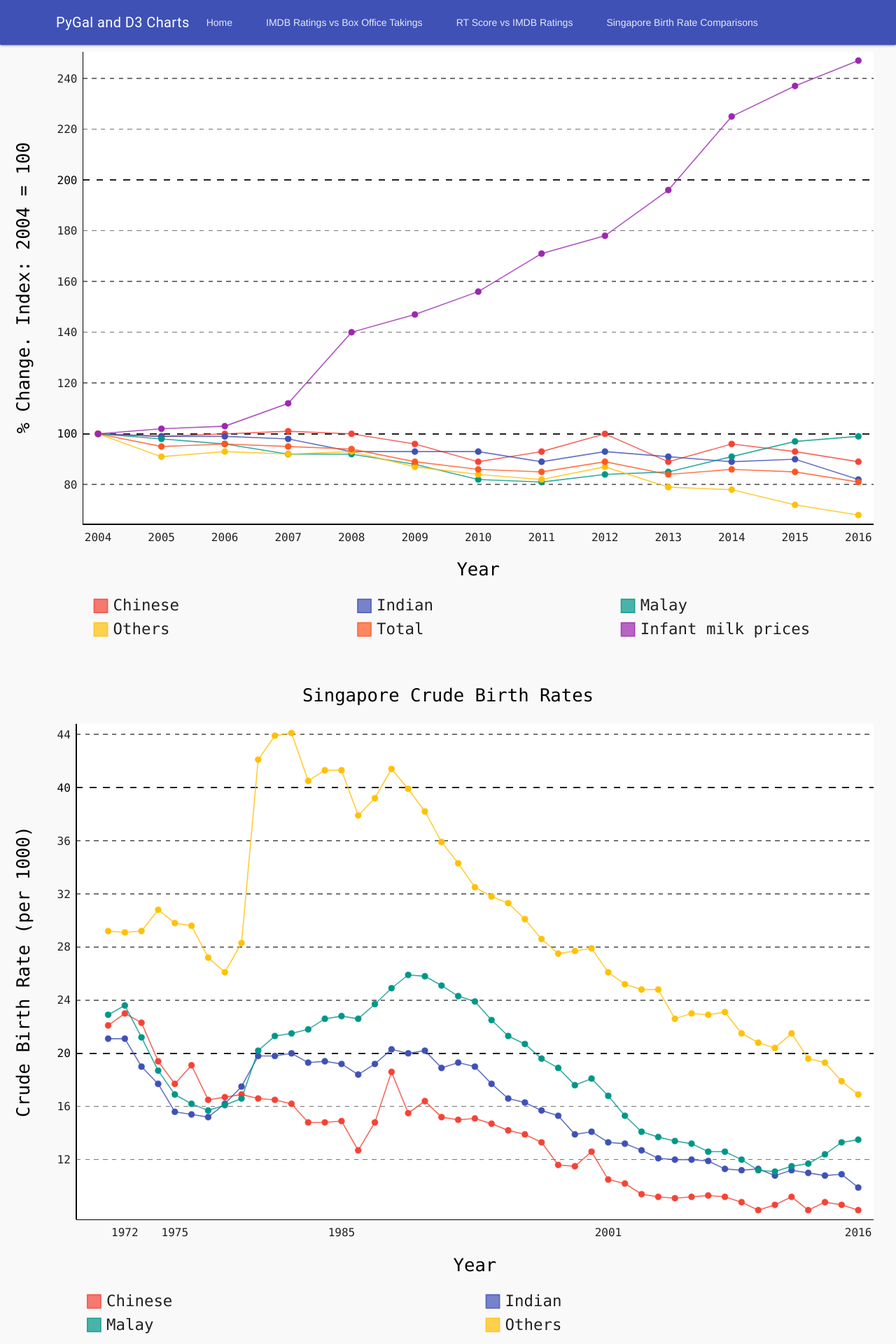
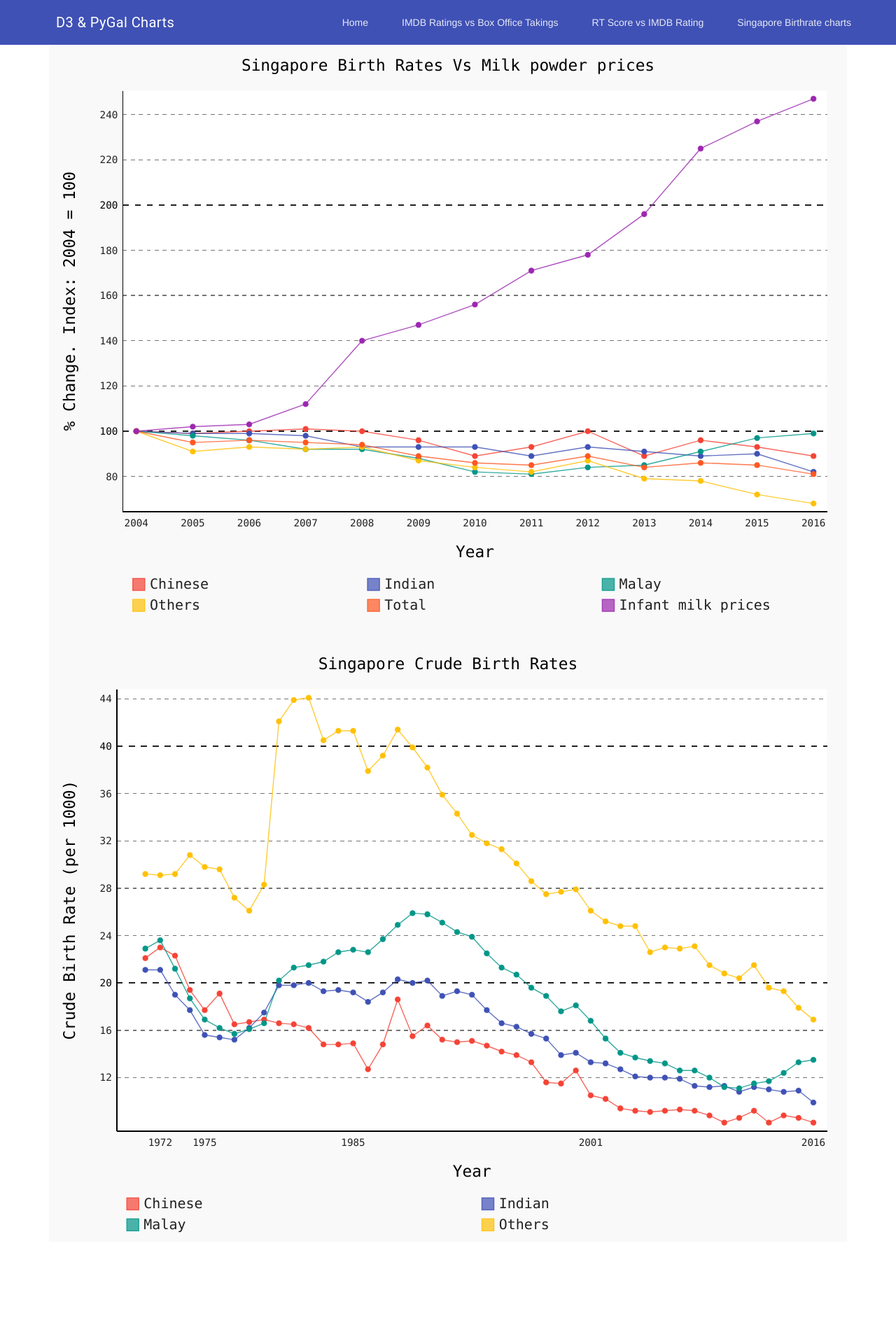
Before and after one commit to weirdyang/mrt_breakdown, a Flask app: page /birthcharts.html in a window 1280 px wide. Shown: the whole page at 70% size. After the commit the page ends 1761 px from the top, so only its background shows below. Run offline with Flask 2, Linux system fonts and the light colour scheme; some libraries are stand-ins or nearby versions.

Commit message:
fixed layout

```diff
--- a/app.py
+++ b/app.py
@@ -47,8 +47,8 @@
     """
     return render_template('birthcharts.html')
 
-@app.route('/pygal_generate/', methods=['GET'])
-def pygal_generate():
+@app.route('/ratings_compare/', methods=['GET'])
+def comparison():
     """
     Route that generates pygal chart
     Attribution: http://biobits.org/bokeh-flask.html
--- a/static/styles.css
+++ b/static/styles.css
@@ -44,3 +44,24 @@
 	height: 28px;
 	pointer-events: none;
 }
+.svg-container {
+	display: inline-block;
+	position: relative;
+	width: 100%;
+	padding-bottom: 100%; /* aspect ratio */
+	vertical-align: top;
+	overflow: scroll;
+}
+.svg-content-responsive {
+	display: inline-block;
+	position: absolute;
+	top: 10px;
+	left: 0;
+}
+.container
+{
+    /* center contents */
+    margin-left: auto;
+    margin-right: auto;
+    text-align: center;
+}
--- a/templates/comparison.html
+++ b/templates/comparison.html
@@ -1,7 +1,7 @@
 {% extends "layout.html" %}
 {% block body %}
 <div id=selection_form>
-    <form action="{{ url_for('pygal_generate')}}">
+    <form action="{{ url_for('comparison')}}">
      <select name='genre'>
             {% for genre in genres %}
             {% if genre == selected_genre %}
--- a/templates/layout.html
+++ b/templates/layout.html
@@ -19,22 +19,37 @@
 </head>
 <body>
         <div class="mdl-layout mdl-js-layout mdl-layout--fixed-header">
-        <header class="mdl-layout__header">
+                <header class="custom-header mdl-layout__header mdl-layout__header--waterfall">
                   <div class="mdl-layout__header-row">
-                <span class="mdl-layout-title">PyGal and D3 Charts</span>
-                <div class="mdl-layput-spacer"></div>
+                    <!-- Title -->
+                    <span class="mdl-layout-title">D3 & PyGal Charts</span>
+                    <!-- Add spacer, to align navigation to the right -->
+                    <div class="mdl-layout-spacer"></div>
+                    <!-- Navigation. We hide it in small screens. -->
+                    <nav class="mdl-navigation mdl-layout--large-screen-only">
+                      <a class="mdl-navigation__link" href="{{url_for('index')}}">Home</a>
+                      <a class="mdl-navigation__link" href="{{url_for('ratings')}}">IMDB Ratings vs Box Office Takings</a>
+                      <a class="mdl-navigation__link" href="{{url_for('comparison')}}">RT Score vs IMDB Rating</a>
+                      <a class="mdl-navigation__link" href="{{url_for('birth_charts')}}">Singapore Birthrate charts</a>
+                    </nav>
+                  </div>
+                </header>
+                <div class="mdl-layout__drawer">
+                  <span class="mdl-layout-title">Sidebar Menu</span>
                   <nav class="mdl-navigation">
                         <a class="mdl-navigation__link" href="{{url_for('index')}}">Home</a>
                         <a class="mdl-navigation__link" href="{{url_for('ratings')}}">IMDB Ratings vs Box Office Takings</a>
-                    <a class="mdl-navigation__link" href="{{url_for('pygal_generate')}}">RT Score vs IMDB Ratings</a>
-                    <a class="mdl-navigation__link" href="{{url_for('birth_charts')}}">Singapore Birth Rate Comparisons</a>
+                        <a class="mdl-navigation__link" href="{{url_for('comparison')}}">RT Score vs IMDB Rating</a>
+                        <a class="mdl-navigation__link" href="{{url_for('birth_charts')}}">Singapore Birthrate charts</a>
                   </nav>
                 </div>
-        </header>
-    </div>
+    <main class="mdl-layout__content">
+    <div class="container">
+
         {%block body %}{%endblock%}
 
-
+    </div>
+    </main>
 
 </body>
 
```
Also changed, not shown: templates/index.html (+8 -5 lines), templates/ratings.html (+9 -6 lines). Lines whose indentation alone changed are shown as unchanged.
